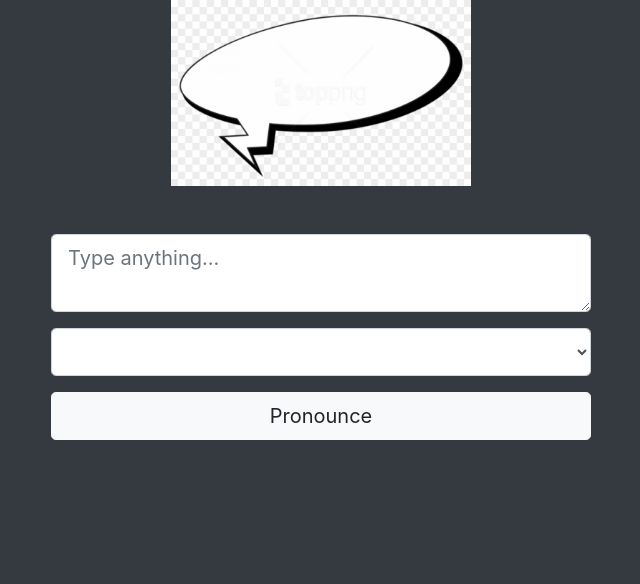
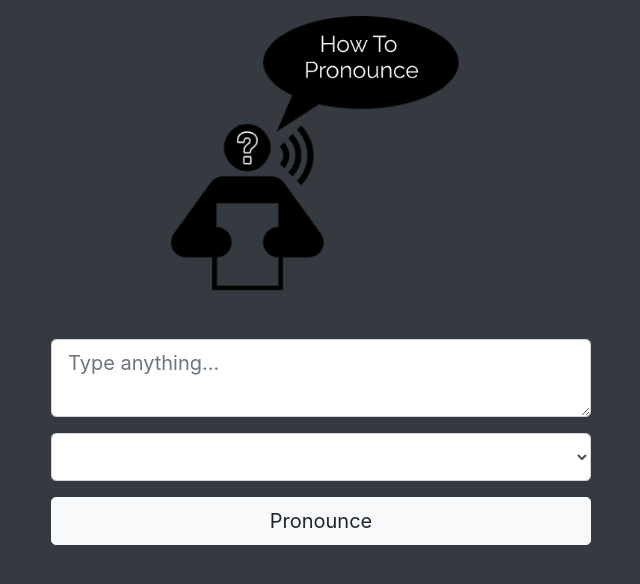
Before and after one commit to Jvymvn/HowToPronounce, a plain HTML site: page dist/index.html in a window 1280 px wide. Shown: the whole page, without its empty margins (319-959 px from the left). Drawn offline with nearby package versions, Linux system fonts and the light colour scheme.

Commit message:
New logo

```diff
--- a/dist/index.html
+++ b/dist/index.html
@@ -12,8 +12,8 @@
 
 <body class="bg-dark text-white">
     <div class="container text-center">
-        <img src="img/155-1557184_free-png-download-comics-speech-bubble-clipart-png.png" alt="" style="width:300px"
-            class="mb-5">
+        <img src="img/LogoMakr_97998L.png" alt="logo" style="width:300px"
+            class="mb-5 mt-3">
         <div class="row">
             <div class="col-md-6 mx-auto">
                 <form>
```
Also changed, not shown: dist/img/LogoMakr_97998L.png (added).
